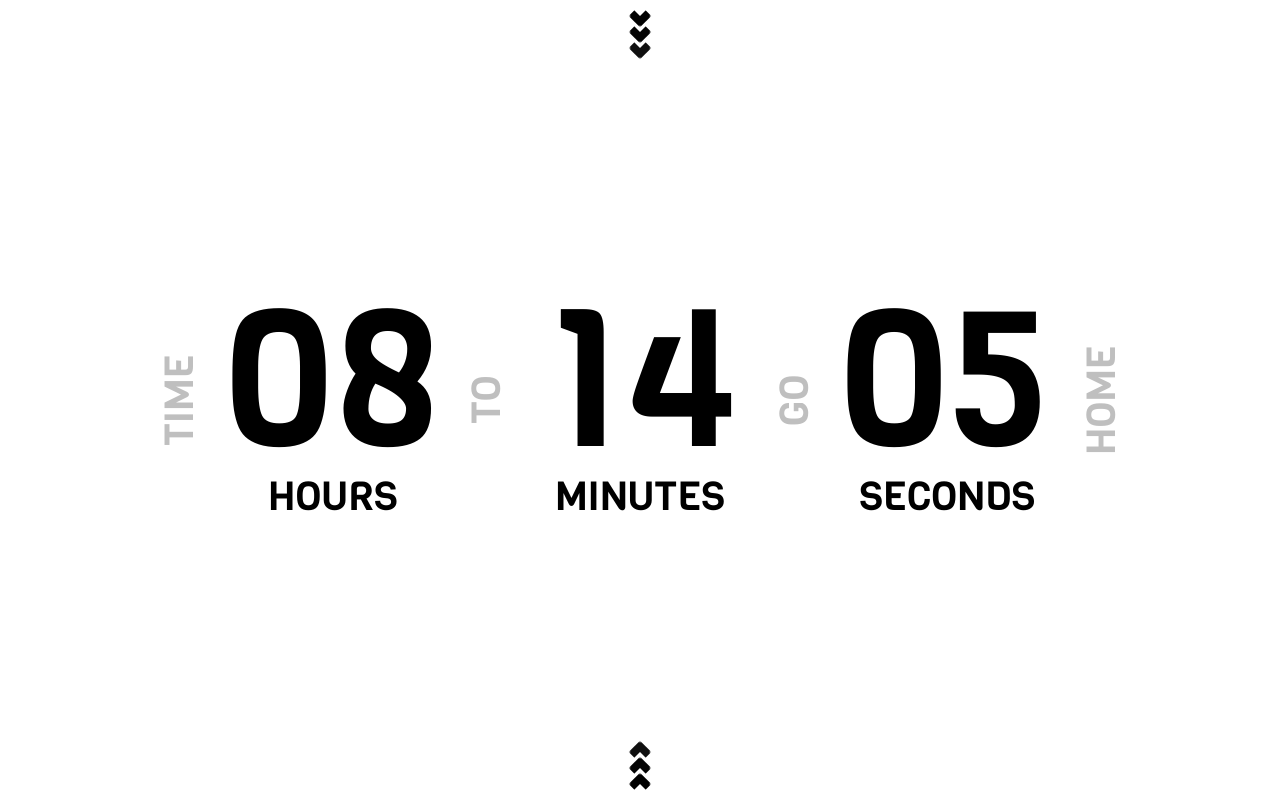
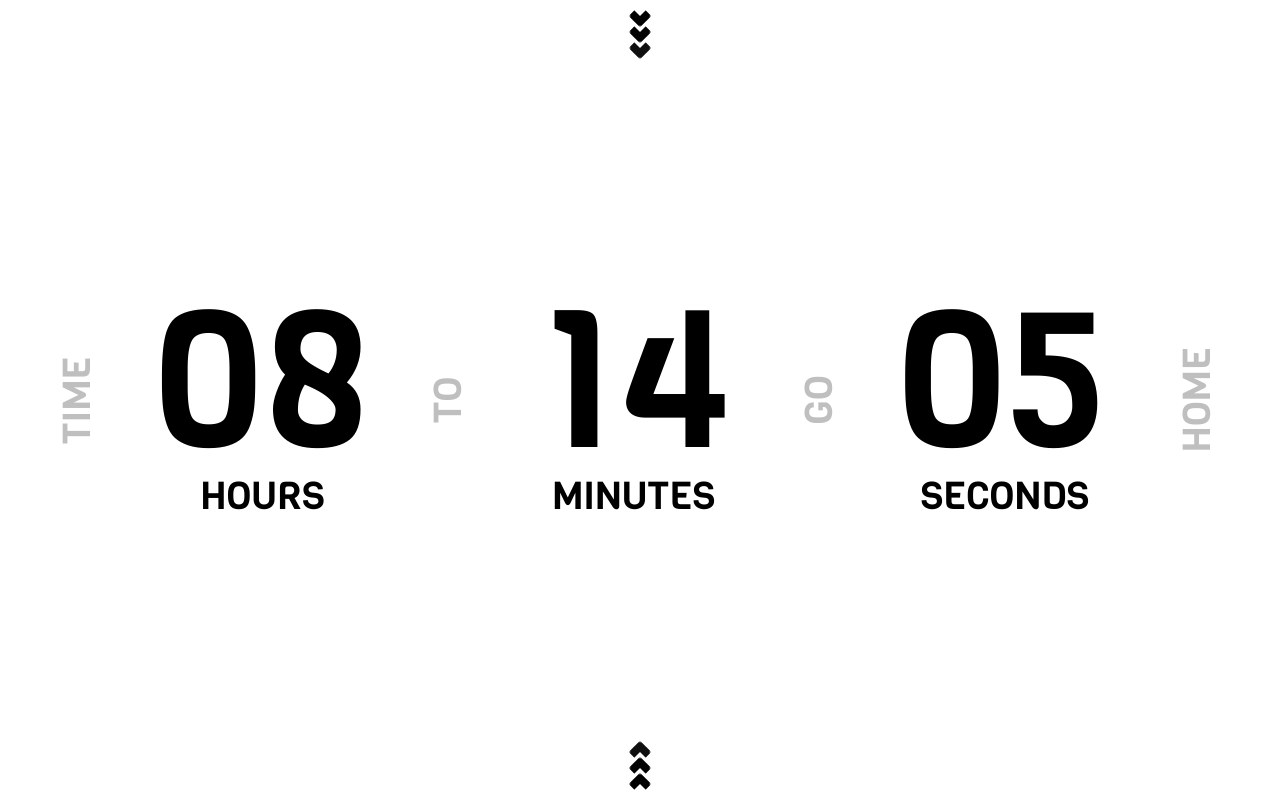
Before and after one commit to goloto/timetogoho.me, an Angular app: page / in a window 1280 px wide. Built offline with nearby package versions, Linux system fonts and the light colour scheme.

Commit message:
fix Timer font sizes

```diff
--- a/src/app/timer/timer.component.scss
+++ b/src/app/timer/timer.component.scss
@@ -3,11 +3,15 @@
   width: 100%;
   justify-content: center;
   align-items: center;
+
+  --main-font-size: 15vw;
+  --second-font-size: 3vw;
+  --third-font-size: 3vw;
 }
 
 .the-best-timer-of-your-life {
   display: grid;
-  grid-template-columns: repeat(3, 4vw 12vw) 4vw;
+  grid-template-columns: repeat(3, 3vw 18vw) 4vw;
   grid-column-gap: 4vw;
 
   .time-group {
@@ -16,13 +20,13 @@
     align-items: center;
 
     .time {
-      font-size: 24vh;
-      line-height: 24vh;
+      font-size: var(--main-font-size);
+      line-height: var(--main-font-size);
     }
 
     .description {
-      font-size: 5vh;
-      line-height: 5vh;
+      font-size: var(--second-font-size);
+      line-height: var(--second-font-size);
       text-transform: uppercase;
     }
   }
@@ -44,24 +48,33 @@
       .text {
         writing-mode: vertical-lr;
         transform: rotate(180deg);
-        width: 5vh;
       }
     }
 
     .text {
+      display: flex;
+      justify-content: center;
+      align-items: center;
+      text-align: center;
       color: #bfbfbf;
-      font-size: 5vh;
-      line-height: 5vh;
+      font-size: var(--third-font-size);
+      line-height: var(--third-font-size);
       text-transform: uppercase;
-      text-align: center;
     }
   }
 }
 
 @media (max-width: 920px) {
+  :host {
+    --main-font-size: 24vw;
+    --second-font-size: 5vw;
+    --third-font-size: 5vw;
+  }
+
   .the-best-timer-of-your-life {
-    grid-template-columns: repeat(2, 35vw);
-    grid-row-gap: 4vh;
+    grid-template-columns: repeat(2, 45vw);
+    grid-column-gap: 2vw;
+    grid-row-gap: 2vw;
 
     .text-group {
       &_union {
@@ -77,19 +90,19 @@
 }
 
 @media (max-width: 540px) {
+  :host {
+    --main-font-size: 21vh;
+    --second-font-size: 4vh;
+    --third-font-size: 2vh;
+  }
+
   .the-best-timer-of-your-life {
     grid-template-columns: 100vw;
     grid-row-gap: 1vh;
 
     .time-group {
       .time {
-        font-size: 21vh;
         line-height: 18vh;
-      }
-
-      .description {
-        font-size: 4vh;
-        line-height: 4vh;
       }
     }
 
@@ -102,8 +115,6 @@
         display: flex;
 
         .text {
-          font-size: 2vh;
-          line-height: 2vh;
           writing-mode: unset;
           transform: none;
           width: auto;
```
